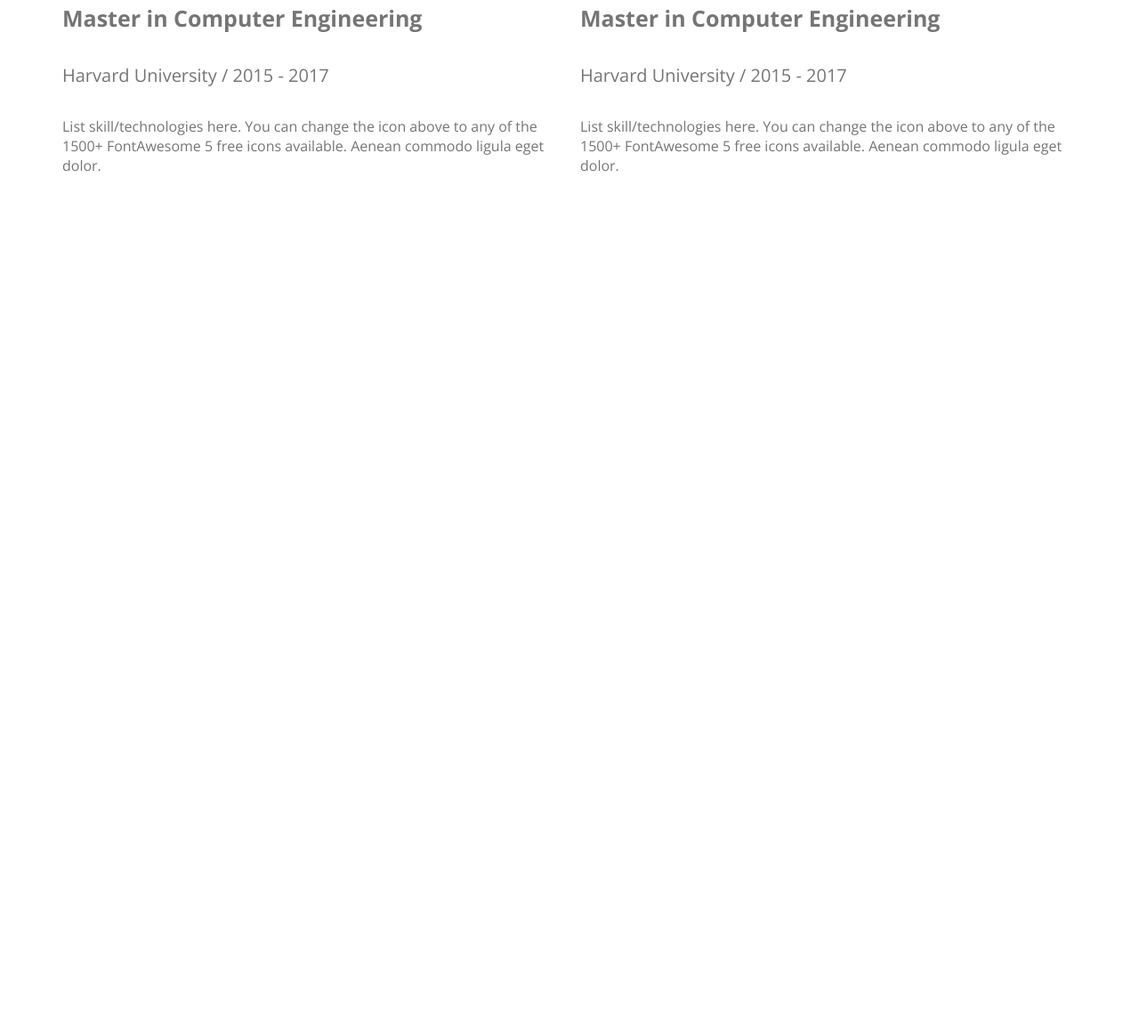
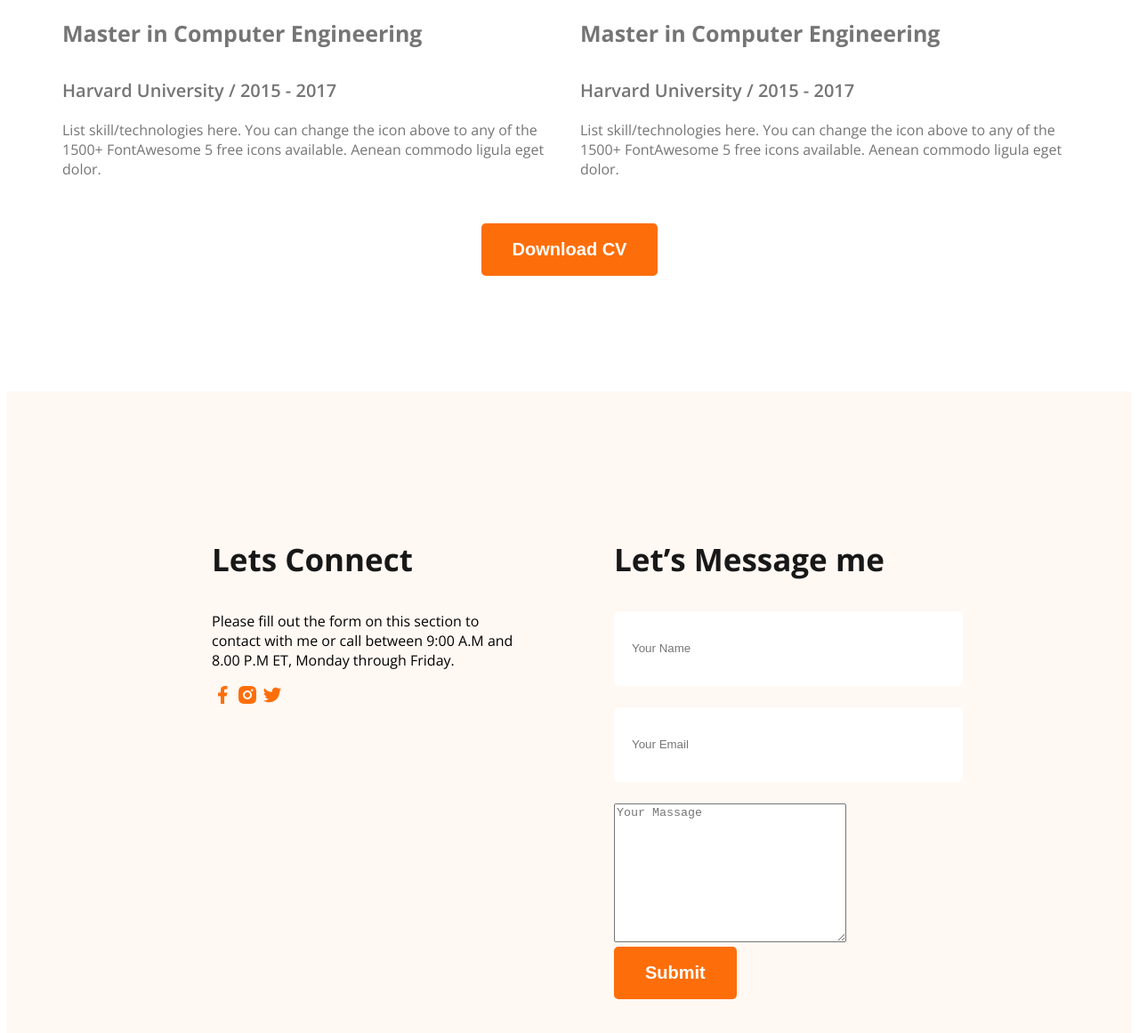
Before and after one commit to ShahJamal6160/webdeveloper-portfolio, a plain HTML site: page index.html in a window 1280 px wide. Shown: the part 2913-4074 px from the top of the page at 89% size. Before the commit the page ends 3240 px from the top, so only its background shows below. Drawn offline with nearby package versions, Linux system fonts and the light colour scheme.

Commit message:
added footer in html

```diff
--- a/index.html
+++ b/index.html
@@ -55,10 +55,6 @@
                     <p class="item-description">los angelas, usa</p>
                 </div>
             </div>
-
-
-
-
 
         </section>
         <!-- what is do section strt -->
@@ -155,8 +151,14 @@
                 </div>
 
 
+            </div>
 
+            <div class="text-center resume-download-cv">
+                <button class="btn-primary">Download CV</button>
             </div>
+
+
+
 
        </section>
 
@@ -164,8 +166,32 @@
 
 
     </main>
-    <footer>
 
+
+
+    <footer class="secondary-bg">
+        <div class="footer-column">
+            <h3 class="section-title">Lets Connect</h3>
+            <p>Please fill out the form on this section to contact with me or call between 9:00 A.M and 8.00 P.M ET, Monday through Friday.</p>
+            <div>
+                <a href=""><img src="images/icons/facebook.png" alt=""></a>
+                <a href=""><img src="images/icons/insta.png" alt=""></a>
+                <a href=""><img src="images/icons/twitter.png" alt=""></a>
+            </div>
+        </div>
+
+        <div class="footer-column">
+            <h3 class="section-title">Let’s Message me</h3>
+
+            <form action="">
+                <input type="text" placeholder="Your Name">
+                <input type="email" placeholder="Your Email">
+                <textarea name="" id="" cols="30" rows="10" placeholder="Your Massage"></textarea>
+                <input class="btn-primary" type="submit" value="Submit">
+            </form>
+        </div>
     </footer>
+
+
 </body>
 </html>
--- a/styles/portfolio.css
+++ b/styles/portfolio.css
@@ -40,6 +40,8 @@
     border: 0px;
 
 }
+
+
 
 .section-title{
     font-size: 35px;
@@ -214,7 +216,8 @@ main section{
 
 .expariance-sub-title{
     font-size: 20px;
-    font-weight: 400;
+    font-weight: 600;
+    margin-bottom: 20px;
     color: #757575;
 }
 
@@ -223,3 +226,34 @@ main section{
     color: #757575;
 
 }
+
+.resume hr{
+   margin: 30px 5px;
+}
+.resume-download-cv{
+   margin-top:50px ;
+
+}
+
+/* footer styles */
+
+footer{
+    padding: 130px 230px;
+    display: flex;
+    gap: 100px;
+}
+
+.footer-column{
+    width: 50%;
+}
+footer input[type="text"], footer input[type="email"], footer input[type="textarea"]{
+    height: 64px;
+    border-radius: 5px;
+    background-color: white;
+    display: block;
+    width: 100% ;
+    padding: 10px 20px;
+    margin-bottom: 24px;
+    border: none;
+
+}
```
